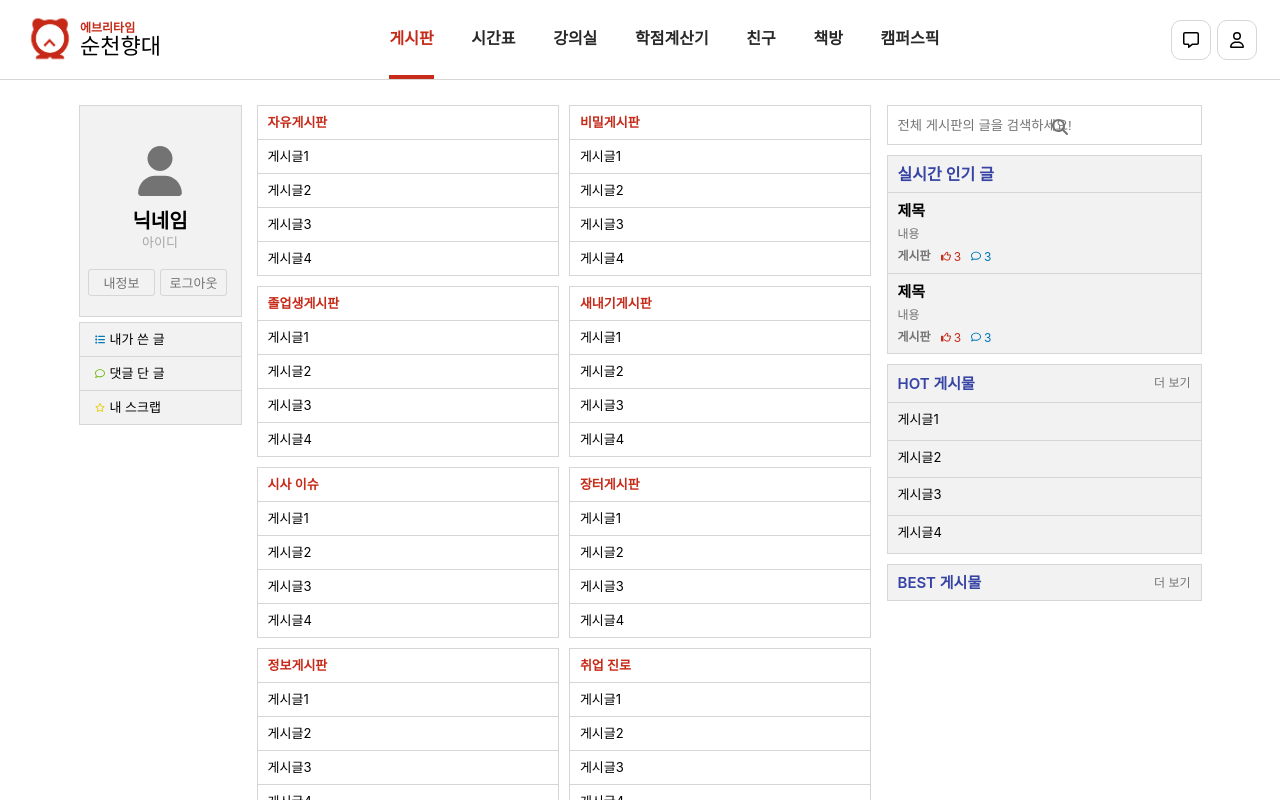
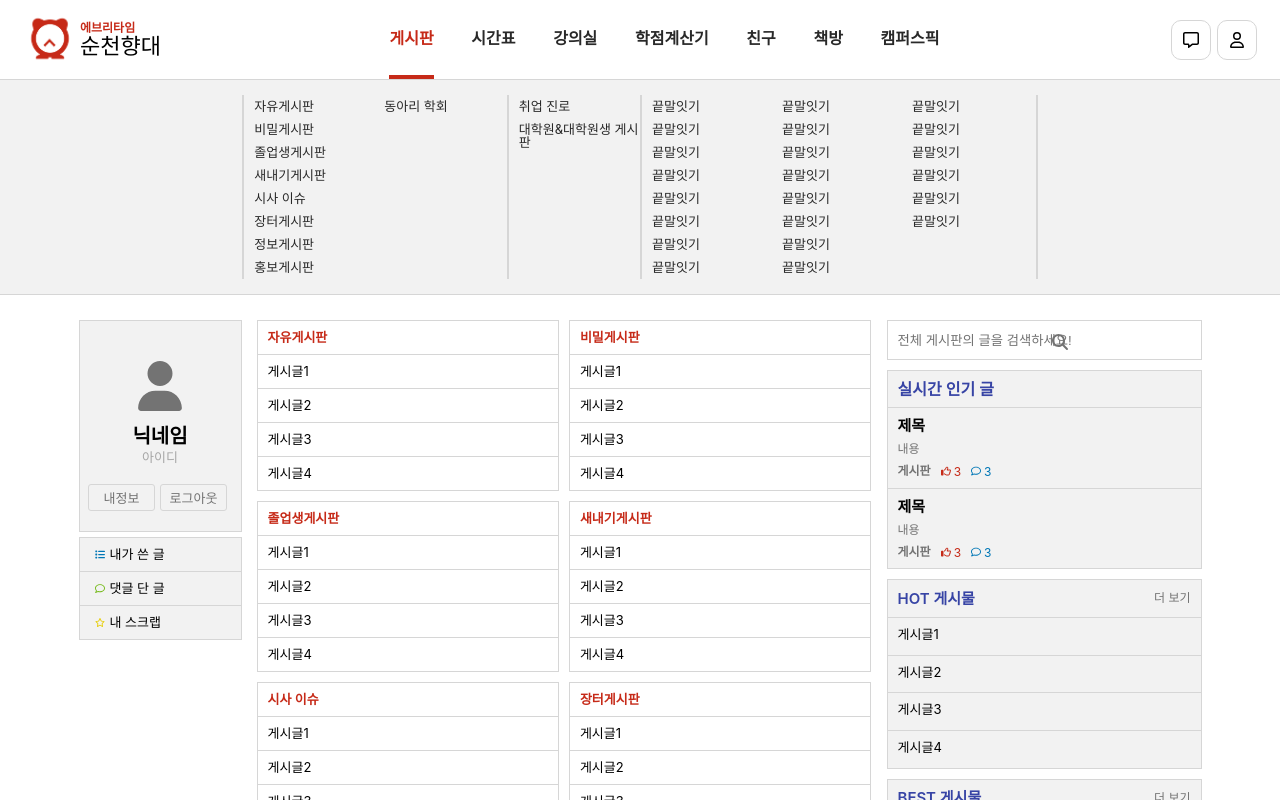
Before and after one commit to NevryTime/NevryTime-FE, a Next.js app: page / in a window 1280 px wide. Shown: the top 800 px of the page. Built offline with nearby package versions, Linux system fonts and the light colour scheme.

Commit message:
fix: 게시판 카테고리 헤더에서 분리

```diff
--- a/pages/index.tsx
+++ b/pages/index.tsx
@@ -4,6 +4,7 @@ import styled from 'styled-components';
 
 /** views */
 import Header from '../src/components/Header';
+import BoardCategories from '@/src/components/BoardCategories';
 import Footer from '../src/components/Footer';
 import MainView_Logged from '../src/views/mainView-logged';
 import MainView_NotLogged from '../src/views/mainView-notLogged';
@@ -29,6 +30,7 @@ function Home() {
       {isLogin ? (
         <>
           <Header />
+          <BoardCategories />
           <MainView_Logged />
           <FooterSection>
             <Footer />
```
